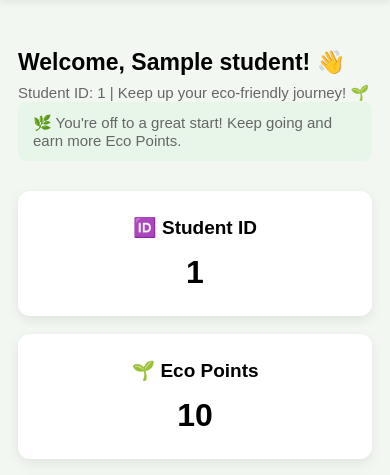
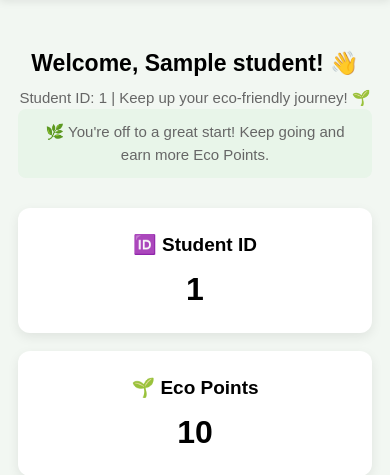
Before and after one commit to yashika-sv/Eco-Campus-Tracker, a Flask app: template templates/dashboard.html in a window 390 px wide. Shown: the part 83-558 px from the top of the page. Run offline with Flask 3, Linux system fonts and the light colour scheme; the template is opened without the code that fills it: most values are stand-ins (such as "Sample title", 1, 10 or a date in 2020).

Commit message:
Improve mobile dashboard layout

```diff
--- a/static/css/style.css
+++ b/static/css/style.css
@@ -481,6 +481,22 @@ body {
         gap: 12px;
     }
 
+        .dashboard-welcome {
+        text-align: center;
+    }
+
+    .dashboard-welcome h2 {
+        line-height: 1.3;
+    }
+
+    .dashboard-welcome p {
+        line-height: 1.5;
+    }
+
+    .dashboard-header {
+        gap: 15px;
+    }
+
 }
 /* Dashboard Eco Message */
 
```
